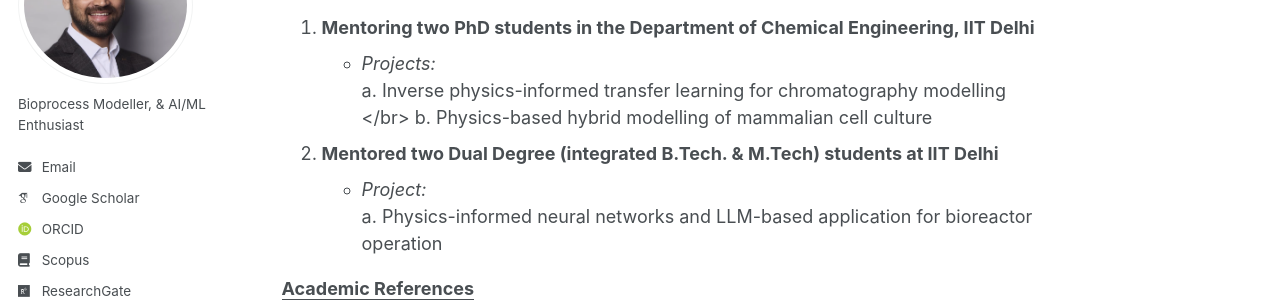
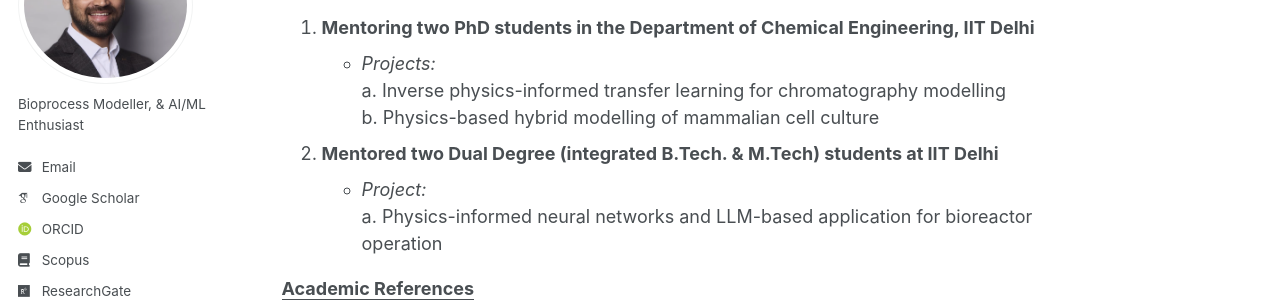
Before and after one commit to mdnasreiit/mdnasreiit.github.io, a Jekyll site: the page built from _pages/teaching_assistantship.md, in a window 1280 px wide and 900 px high, scrolled down 339 px. Shown: the part 180-480 px from the top of the window. Built offline with Jekyll 4.4.1, drawn with Linux system fonts in a browser that asks for light colours; some web fonts are replaced.

Commit message:
Fix formatting of mentorship project descriptions

```diff
--- a/_pages/teaching_assistantship.md
+++ b/_pages/teaching_assistantship.md
@@ -27,7 +27,7 @@ redirect_from:
 
 1. **Mentoring two PhD students in the Department of Chemical Engineering, IIT Delhi**
   - *Projects:* <br>
-    a. Inverse physics-informed transfer learning for chromatography modelling </br>
+    a. Inverse physics-informed transfer learning for chromatography modelling <br>
     b. Physics-based hybrid modelling of mammalian cell culture
 
 2. **Mentored two Dual Degree (integrated B.Tech. & M.Tech) students at IIT Delhi**
```
